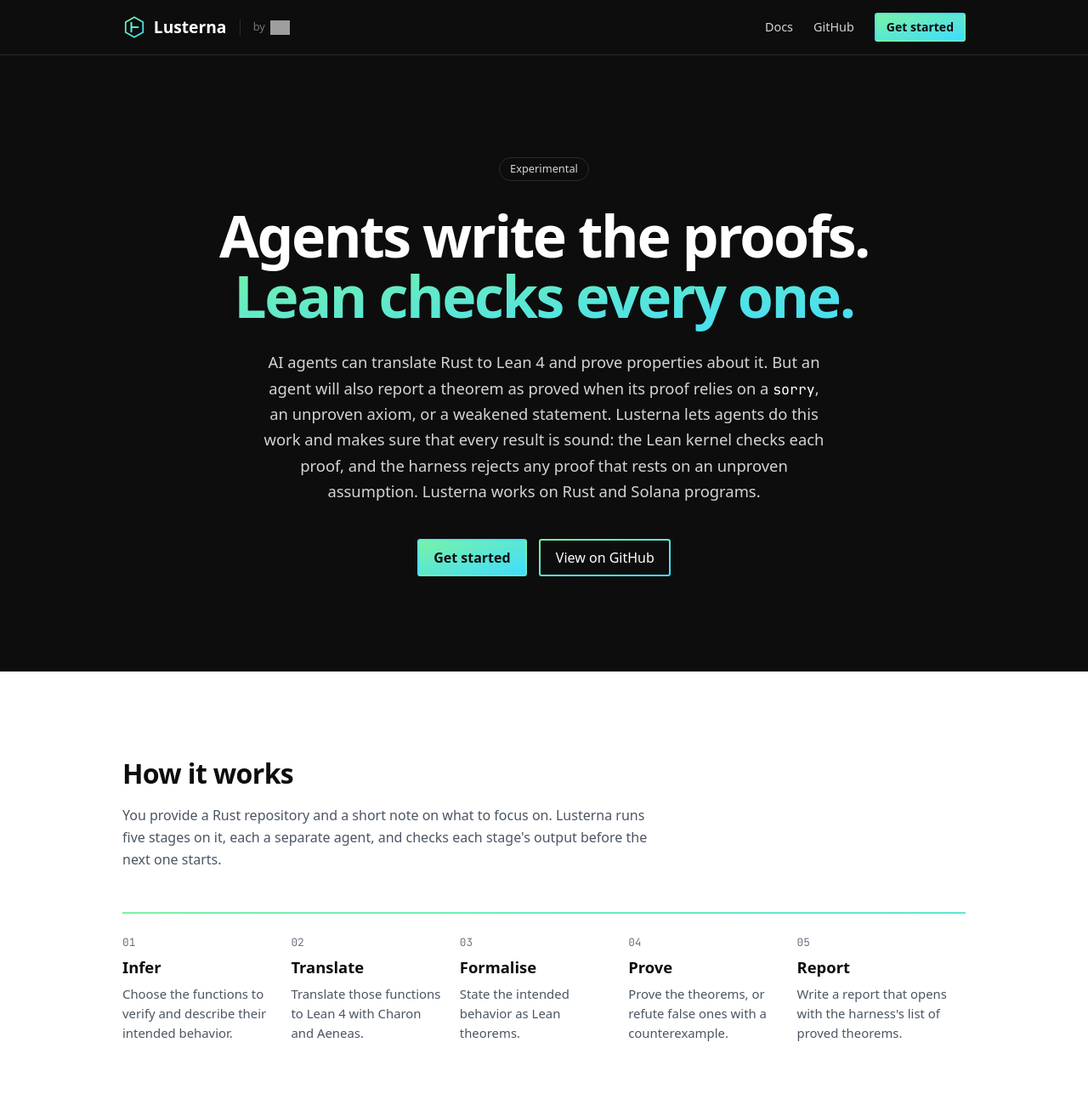
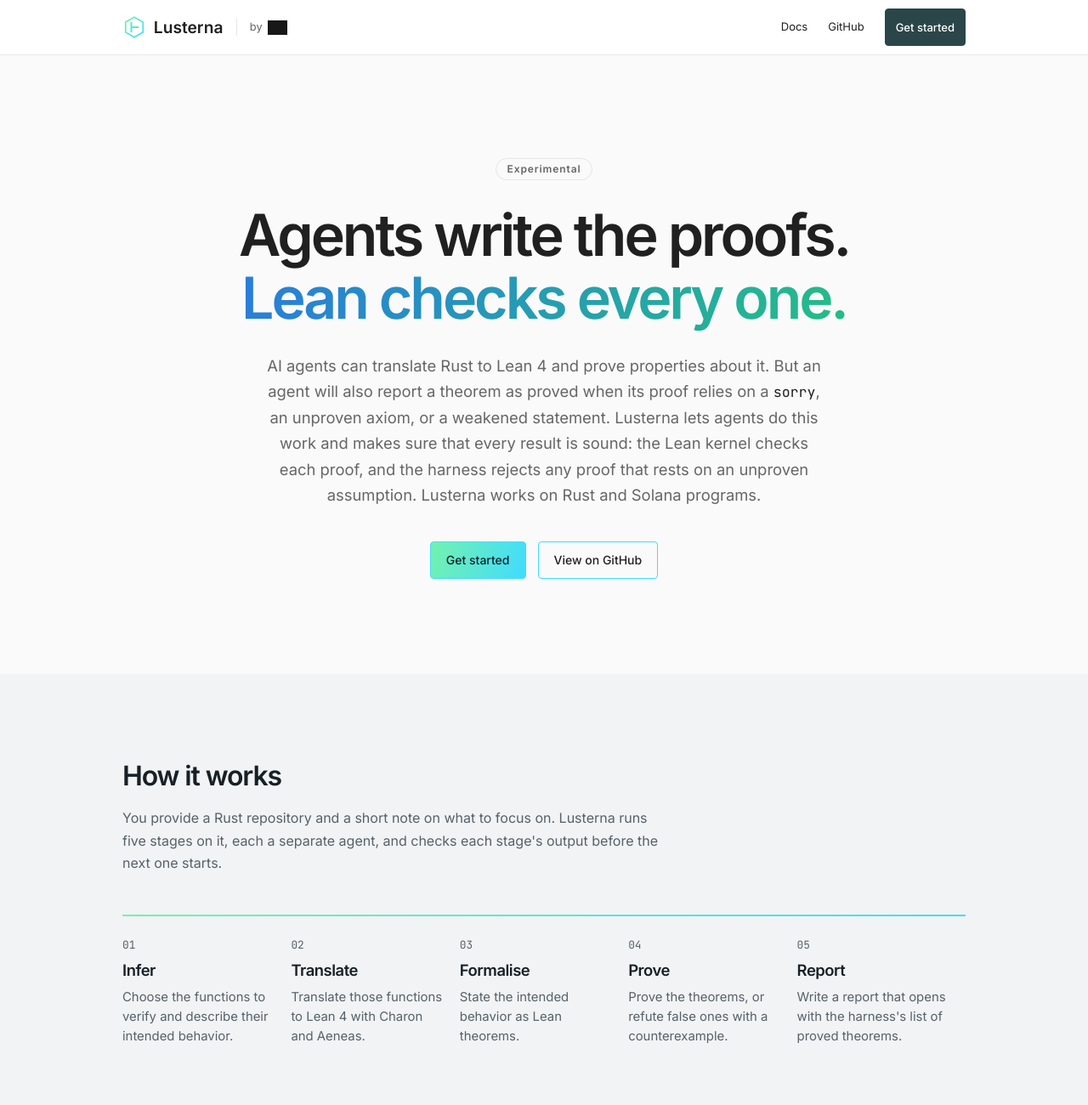
Before and after one commit to Certora/lusterna, a plain HTML site: page site/index.html in a window 1280 px wide. Shown: the top 1300 px of the page at 85% size. Drawn offline with Linux system fonts and the light colour scheme; grey boxes are pictures that could not be loaded; a web font is replaced by a local one.

Commit message:
new color scheme

```diff
--- a/site/assets/style.css
+++ b/site/assets/style.css
@@ -1,100 +1,112 @@
-/* Lusterna — styled after the Certora brand (certora.com). */
+/* Lusterna — styled after the Certora brand (certora.com, light design). */
 :root {
-  --black: #0d0d0d;
-  --green: #79f2a5;
+  --paper: #fafafa;
+  --ink: #202020;
+  --muted: #666666;
+  --line: #e5e5e5;
+  --surface: #f1f3f4;
+  --text: #172026;
+  --text-muted: #566169;
+  --green: #75f1ad;
   --cyan: #40dcff;
-  --gray-300: #d4d4d4;
-  --gray-500: #737373;
-  --line: rgba(255, 255, 255, 0.12);
-  --panel: #1e1e1e;
-  --grad: linear-gradient(to bottom right, var(--green), var(--cyan));
-  --font: "Satoshi", ui-sans-serif, system-ui, -apple-system, "Segoe UI", Roboto, Arial, sans-serif;
+  --panel: #121e28;
+  --panel-line: #2b3b47;
+  /* Bright gradient for buttons and the mark. The darker one is for text, because the bright one is too pale on a light page. */
+  --grad: linear-gradient(110deg, var(--green), var(--cyan));
+  --text-grad: linear-gradient(110deg, #297cdb, #24bd87);
+  --font: "Inter", ui-sans-serif, system-ui, -apple-system, "Segoe UI", Roboto, Arial, sans-serif;
   --mono: "JetBrains Mono", ui-monospace, SFMono-Regular, Menlo, Consolas, monospace;
 }
 
 *, *::before, *::after { box-sizing: border-box; }
 html { scroll-behavior: smooth; -webkit-text-size-adjust: 100%; }
 body {
-  margin: 0; background: var(--black); color: #fff;
+  margin: 0; background: var(--paper); color: var(--ink);
   font-family: var(--font); font-size: 16px; line-height: 1.5;
   -webkit-font-smoothing: antialiased;
 }
 a { color: inherit; text-decoration: none; }
 h1, h2, h3, p, pre, ol { margin: 0; }
 img { display: block; }
-:focus-visible { outline: 2px solid var(--cyan); outline-offset: 3px; }
+:focus-visible { outline: 3px solid #127f89; outline-offset: 5px; }
 
 .wrap { max-width: 1040px; margin: 0 auto; padding: 0 24px; }
-.grad-text { background: var(--grad); -webkit-background-clip: text; background-clip: text; color: transparent; }
+.grad-text { background: var(--text-grad); -webkit-background-clip: text; background-clip: text; color: transparent; }
 
-/* Buttons — certora.com .btn-primary / .btn-secondary-dark */
+/* Buttons — certora.com .button / .button.secondary */
 .btn {
   display: inline-flex; align-items: center; justify-content: center;
-  border: 2px solid transparent; border-radius: 0.2rem;
-  padding: 0.5rem 1.1rem; font-weight: 600; line-height: 1.5rem;
-  transition: filter 0.15s ease;
+  min-height: 44px; border: 1px solid var(--cyan); border-radius: 4px;
+  padding: 11px 18px; font-size: 0.875rem; font-weight: 500; line-height: 1.4;
+  transition: background 0.18s, transform 0.18s;
 }
-.btn:hover { filter: brightness(1.1); }
-.btn-primary { background: var(--grad); color: var(--black); }
-.btn-secondary { background: linear-gradient(var(--black), var(--black)) padding-box, var(--grad) border-box; font-weight: 500; }
-.btn-sm { padding: 0.3rem 0.75rem; font-size: 0.875rem; line-height: 1.25rem; }
+.btn:hover { transform: translateY(-2px); }
+.btn-primary { background: var(--grad); color: #09232e; }
+.btn-primary:hover { filter: brightness(1.04); }
+.btn-secondary { background: transparent; color: var(--ink); }
+.btn-secondary:hover { background: #ececec; }
+.btn-sm { padding: 0.3rem 0.75rem; font-size: 0.8125rem; line-height: 1.25rem; }
+/* The header button is solid slate, not the gradient. */
+.nav .btn-primary { background: #2a4649; border-color: #2a4649; color: #fff; }
+.nav .btn-primary:hover { background: #1b5067; filter: none; }
 
 /* Nav */
-.nav { border-bottom: 1px solid var(--line); }
+.nav { position: sticky; top: 0; z-index: 40; background: #ffffffef; backdrop-filter: blur(16px); border-bottom: 1px solid #e8e8e8; }
 .nav .wrap { display: flex; align-items: center; height: 64px; gap: 1rem; }
-.brand { display: flex; align-items: center; gap: 0.55rem; font-weight: 700; font-size: 1.2rem; }
+.brand { display: flex; align-items: center; gap: 0.55rem; font-weight: 600; font-size: 1.2rem; }
 .brand-by {
   display: flex; align-items: center; gap: 0.4rem; padding-left: 0.9rem;
-  border-left: 1px solid var(--line); color: var(--gray-500); font-size: 0.8rem;
+  border-left: 1px solid var(--line); color: var(--muted); font-size: 0.8rem;
 }
-.brand-by img { height: 17px; width: auto; }
-.nav-links { margin-left: auto; display: flex; align-items: center; gap: 1.5rem; font-size: 0.9rem; color: var(--gray-300); }
-.nav-links a:not(.btn):hover { color: #fff; }
+/* The Certora logo file is white, so darken it for the light header. */
+.brand-by img { height: 17px; width: auto; filter: brightness(0.15); }
+.nav-links { margin-left: auto; display: flex; align-items: center; gap: 1.5rem; font-size: 0.8125rem; color: var(--ink); }
+.nav-links a:not(.btn):hover { color: #076584; }
 
 /* Hero */
 .hero { padding: 120px 0 112px; text-align: center; }
 .badge {
   display: inline-block; margin-bottom: 1.75rem; padding: 0.2rem 0.75rem;
   border: 1px solid var(--line); border-radius: 999px;
-  font-size: 0.8rem; color: var(--gray-300);
+  font-size: 0.75rem; letter-spacing: 0.075em; font-weight: 600; color: var(--muted);
 }
-h1 { font-size: 4.25rem; line-height: 1.05; font-weight: 700; letter-spacing: -0.035em; }
-.lead { max-width: 660px; margin: 1.75rem auto 0; font-size: 1.15rem; line-height: 1.65; color: var(--gray-300); }
-.lead code { font-family: var(--mono); font-size: 0.9em; color: #fff; }
+h1 { font-size: 4.25rem; line-height: 1.08; font-weight: 600; letter-spacing: -0.045em; }
+.lead { max-width: 660px; margin: 1.75rem auto 0; font-size: 1.15rem; line-height: 1.65; color: var(--muted); }
+.lead code { font-family: var(--mono); font-size: 0.9em; color: var(--ink); }
 .cta { display: flex; gap: 0.875rem; justify-content: center; flex-wrap: wrap; margin-top: 2.5rem; }
 
 /* Sections */
-h2 { font-size: 2rem; font-weight: 700; letter-spacing: -0.02em; }
-.sub { margin-top: 0.75rem; max-width: 640px; color: var(--gray-300); line-height: 1.65; }
+h2 { font-size: 2rem; font-weight: 600; letter-spacing: -0.035em; }
+.sub { margin-top: 0.75rem; max-width: 640px; color: var(--muted); line-height: 1.65; }
 
-.how { background: #fff; color: var(--black); padding: 96px 0; }
-.how .sub { color: #4b5563; }
+.how { background: var(--surface); color: var(--text); padding: 96px 0; }
+.how .sub { color: var(--text-muted); }
 .stages { list-style: none; padding: 0; margin-top: 48px; display: grid; grid-template-columns: repeat(5, 1fr); border-top: 2px solid; border-image: var(--grad) 1; }
 .stages li { padding: 20px 20px 0 0; }
-.stages span { font-family: var(--mono); font-size: 0.8rem; color: #6b7280; }
-.stages h3 { margin: 0.35rem 0 0.4rem; font-size: 1.15rem; font-weight: 700; }
-.stages p { font-size: 0.93rem; line-height: 1.55; color: #4b5563; }
+.stages span { font-family: var(--mono); font-size: 0.8rem; color: var(--text-muted); }
+.stages h3 { margin: 0.35rem 0 0.4rem; font-size: 1.15rem; font-weight: 600; letter-spacing: -0.025em; }
+.stages p { font-size: 0.93rem; line-height: 1.55; color: var(--text-muted); }
 
 .start { padding: 96px 0 104px; }
-.panel { margin-top: 36px; background: var(--panel); border: 1px solid var(--line); border-radius: 0.6rem; overflow: hidden; }
+.panel { margin-top: 36px; background: var(--panel); border: 1px solid var(--panel-line); border-radius: 6px; overflow: hidden; }
 .panel-head {
-  display: flex; align-items: center; padding: 0.55rem 1rem; background: #262626;
-  border-bottom: 1px solid var(--line); font-family: var(--mono); font-size: 0.78rem; color: var(--gray-500);
+  display: flex; align-items: center; padding: 0.55rem 1rem; background: #0c141c;
+  border-bottom: 1px solid var(--panel-line); font-family: var(--mono); font-size: 0.78rem; color: #abbcc9;
 }
 .copy {
-  margin-left: auto; font: 500 0.75rem var(--font); color: var(--gray-300); cursor: pointer;
-  background: none; border: 1px solid var(--line); border-radius: 0.2rem; padding: 0.15rem 0.55rem;
+  margin-left: auto; font: 500 0.75rem var(--font); color: #abbcc9; cursor: pointer;
+  background: none; border: 1px solid var(--panel-line); border-radius: 0.2rem; padding: 0.15rem 0.55rem;
 }
 .copy:hover { color: #fff; }
-pre { padding: 1.2rem 1.25rem; overflow-x: auto; font: 0.86rem/1.75 var(--mono); color: #d4d4d4; }
+pre { padding: 1.2rem 1.25rem; overflow-x: auto; font: 0.86rem/1.75 var(--mono); color: #e7eff5; }
 .c { color: #6a9955; }
 .links { margin-top: 1.5rem; display: flex; gap: 1.5rem; font-size: 0.95rem; }
-.links a { color: var(--green); }
-.links a:hover { text-decoration: underline; text-underline-offset: 3px; }
+.links a { font-weight: 500; padding: 3px 0; border-bottom: 1px solid var(--cyan); transition: color 0.15s; }
+.links a:hover { color: #076584; }
 
-footer { border-top: 1px solid var(--line); padding: 28px 0; font-size: 0.85rem; color: var(--gray-500); }
+footer { border-top: 1px solid var(--line); padding: 28px 0; font-size: 0.85rem; color: var(--muted); }
 footer .wrap { display: flex; justify-content: space-between; gap: 1rem; flex-wrap: wrap; }
-footer a:hover { color: #fff; }
+footer a:hover { color: var(--ink); }
 
 @media (max-width: 860px) {
   h1 { font-size: 3rem; }
--- a/site/index.html
+++ b/site/index.html
@@ -5,7 +5,7 @@
   <meta name="viewport" content="width=device-width, initial-scale=1">
   <title>Lusterna — Formally verify Rust with AI agents | Certora</title>
   <meta name="description" content="Lusterna lets AI agents prove properties of Rust and Solana programs in Lean 4, and checks every result: the Lean kernel checks each proof, and the harness rejects any proof that rests on an unproven assumption.">
-  <meta name="theme-color" content="#0d0d0d">
+  <meta name="theme-color" content="#fafafa">
   <link rel="canonical" href="https://lusterna.sh/">
   <link rel="icon" type="image/svg+xml" href="assets/lusterna-mark.svg">
   <meta property="og:type" content="website">
@@ -14,10 +14,9 @@
   <meta property="og:description" content="AI agents prove properties of Rust programs in Lean 4. Lusterna checks every result.">
   <meta name="twitter:card" content="summary">
 
-  <link rel="preconnect" href="https://api.fontshare.com">
   <link rel="preconnect" href="https://fonts.gstatic.com" crossorigin>
-  <link rel="stylesheet" href="https://api.fontshare.com/v2/css?f[]=satoshi@400,500,700&display=swap">
-  <link rel="stylesheet" href="https://fonts.googleapis.com/css2?family=JetBrains+Mono:wght@400;500&display=swap">
+  <link rel="preconnect" href="https://fonts.googleapis.com">
+  <link rel="stylesheet" href="https://fonts.googleapis.com/css2?family=Inter:wght@400;500;600;700&family=JetBrains+Mono:wght@400;500&display=swap">
   <link rel="stylesheet" href="assets/style.css">
 </head>
 <body>
```
